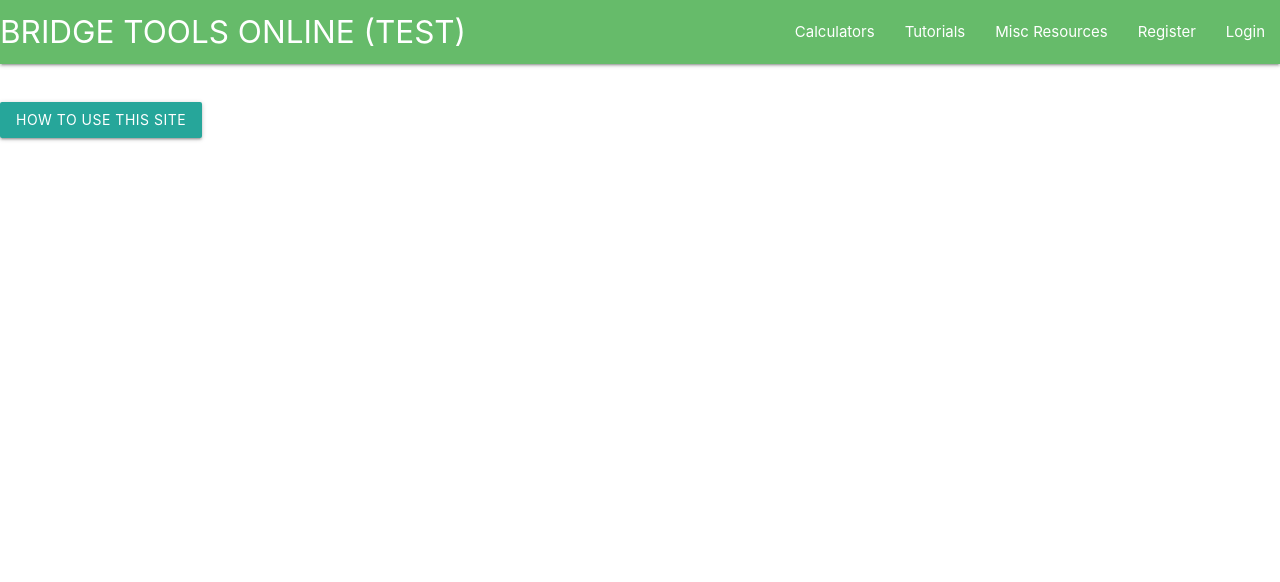
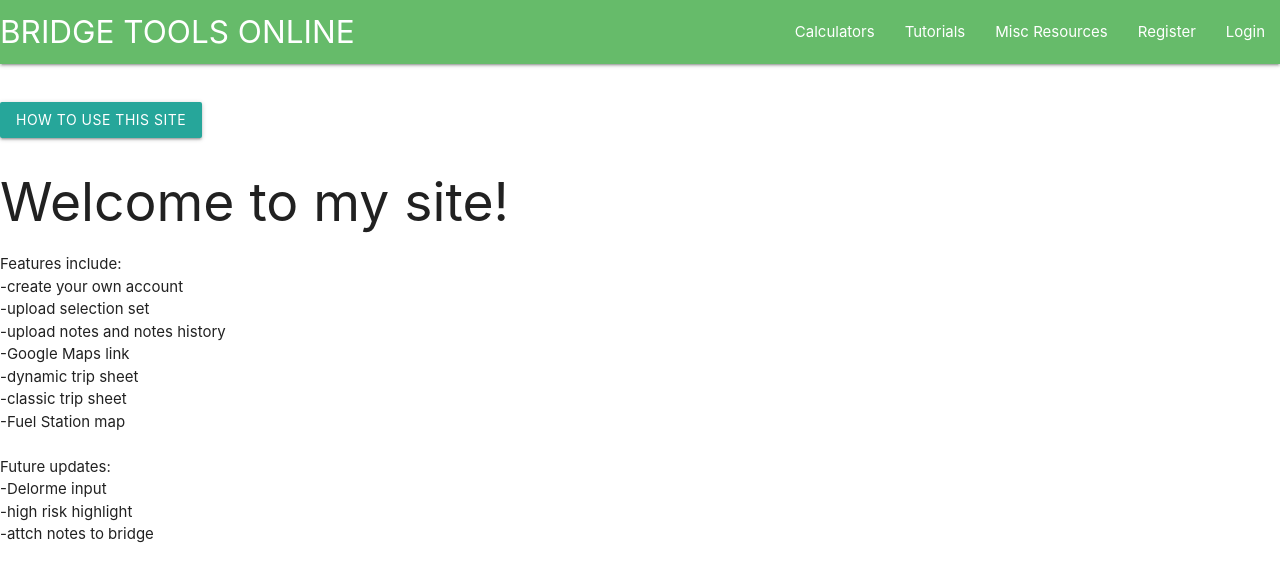
Before and after one commit to ronboutilier/bridge-tools, a Django app: page / in a window 1280 px wide. Shown: the top 582 px of the page. Run offline with Django 3.2, Linux system fonts and the light colour scheme; parts of the project's set-up code (start-up, migrations or seed data) failed here and were passed over; some libraries are stand-ins or nearby versions.

Commit message:
added fuel station and changed homescreen

```diff
--- a/main/templates/main/includes/navbar.html
+++ b/main/templates/main/includes/navbar.html
@@ -1,7 +1,9 @@
+{% load static %}
+
 
 <nav>
     <div class="nav-wrapper">
-      <a href="/" class="brand-logo">BRIDGE TOOLS ONLINE (TEST)</a>
+      <a href="/" class="brand-logo">BRIDGE TOOLS ONLINE</a>
       <ul id="nav-mobile" class="right hide-on-med-and-down">
 
         <ul id="calculators_dropdown" class="dropdown-content">
@@ -20,7 +22,7 @@
         <li><a class="dropdown-trigger" data-target="dummies_dropdown">Tutorials</a></li>
 
         <ul id="misc_resources_dropdown" class="dropdown-content">
-          <li><a href="/wsdot_stations/">WSDOT Stations</a></li>
+          <li><a href="{%static 'FuelStations.pdf' %}">WSDOT Stations</a></li>
         </ul>
         <li><a class="dropdown-trigger" data-target="misc_resources_dropdown">Misc Resources</a></li>
 
--- a/main/templates/main/trips.html
+++ b/main/templates/main/trips.html
@@ -40,6 +40,25 @@
 
     {% else %}
 
+    <h2>Welcome to my site!</h2>
+
+
+    Features include:<br>
+    -create your own account<br>
+    -upload selection set<br>
+    -upload notes and notes history<br>
+    -Google Maps link<br>
+    -dynamic trip sheet<br>
+    -classic trip sheet<br>
+    -Fuel Station map<br>
+    <br>
+    Future updates:<br>
+    -Delorme input<br>
+    -high risk highlight<br>
+    -attch notes to bridge<br>
+
+
+
 
 
     {% endif %}
```
